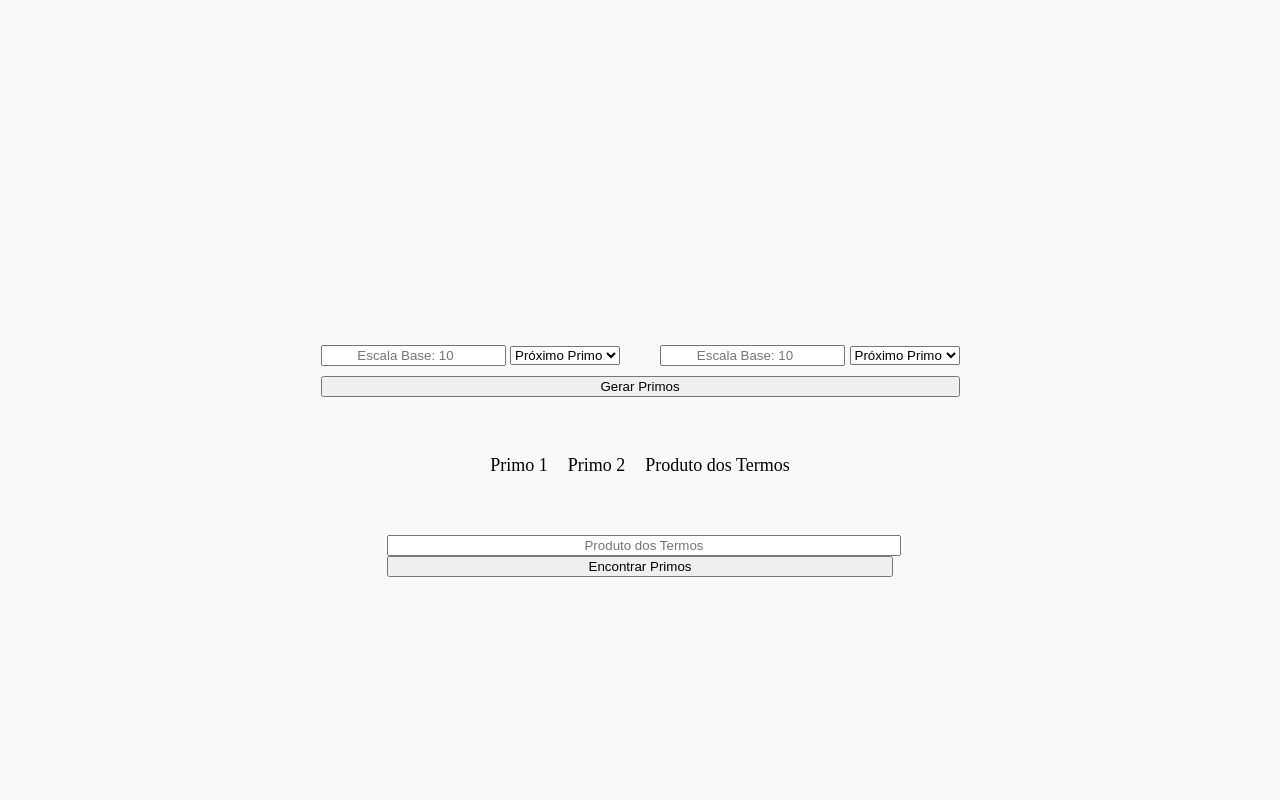
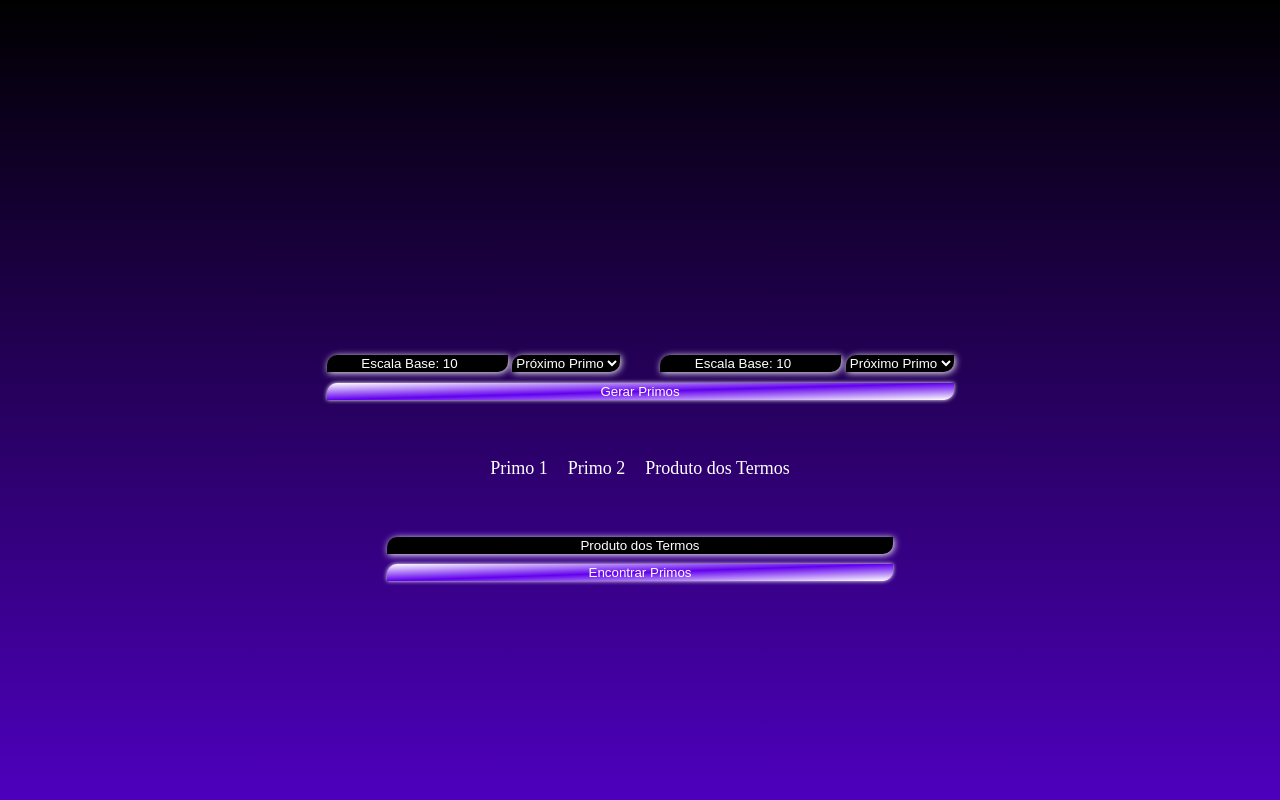
Before and after one commit to Toco020/Cripto, a plain HTML site: page index.html in a window 1280 px wide. Shown: the top 800 px of the page. Drawn offline with Linux system fonts and the light colour scheme.

Commit message:
estilização simples

```diff
--- a/index.css
+++ b/index.css
@@ -1,6 +1,10 @@
 :root {
     box-sizing: border-box;
     font-size: 62.5%;
+
+    --p-color: #6200ee;
+    --s-color: #000;
+    --t-color: #fff;
 }
 
 body {
@@ -9,18 +13,37 @@ body {
     justify-content: center;
     align-items: center;
     flex-direction: column;
-    height: 98rem;
+    height: 99.2rem;
 
-    background-color: #f9f9f9;
+    background-image: linear-gradient(to top, var(--p-color), var(--s-color));
     text-align: center;
+    color: var(--t-color);
 }
 
-input {
+input, button, select {
+    border: none;
     text-align: center;
+    border-radius: 1rem 0;
+    color: var(--t-color);
+}
+
+input, select {
+    background-color: var(--s-color);
+    box-shadow: .1rem .1rem .7rem var(--t-color);
+}
+
+input::placeholder {
+    color: var(--t-color);
 }
 
 section {
     margin-bottom: 4rem;
+}
+
+button {
+    margin-top: 1rem;
+    background-image: linear-gradient(to top left, var(--t-color), var(--p-color), var(--t-color));
+    box-shadow: 0 0 .4rem var(--t-color);
 }
 
 #generator {
@@ -33,7 +56,6 @@ section {
     display: flex;
     justify-content: center;
     align-items: center;
-    margin-bottom: 1rem;
 }
 
 #generator #primos article {
@@ -65,7 +87,3 @@ section {
     flex-direction: column;
     width: 40%;
 }
-
-#produto {
-    width: 100%;
-}
--- a/index.html
+++ b/index.html
@@ -56,9 +56,7 @@
     </section>
 
     <section id="decodificator">
-        <div>
-            <input type="text" name="" id="produto" placeholder="Produto dos Termos">
-        </div>
+        <input type="text" name="" id="produto" placeholder="Produto dos Termos">
 
         <button onclick="procura()">Encontrar Primos</button>
 
```
